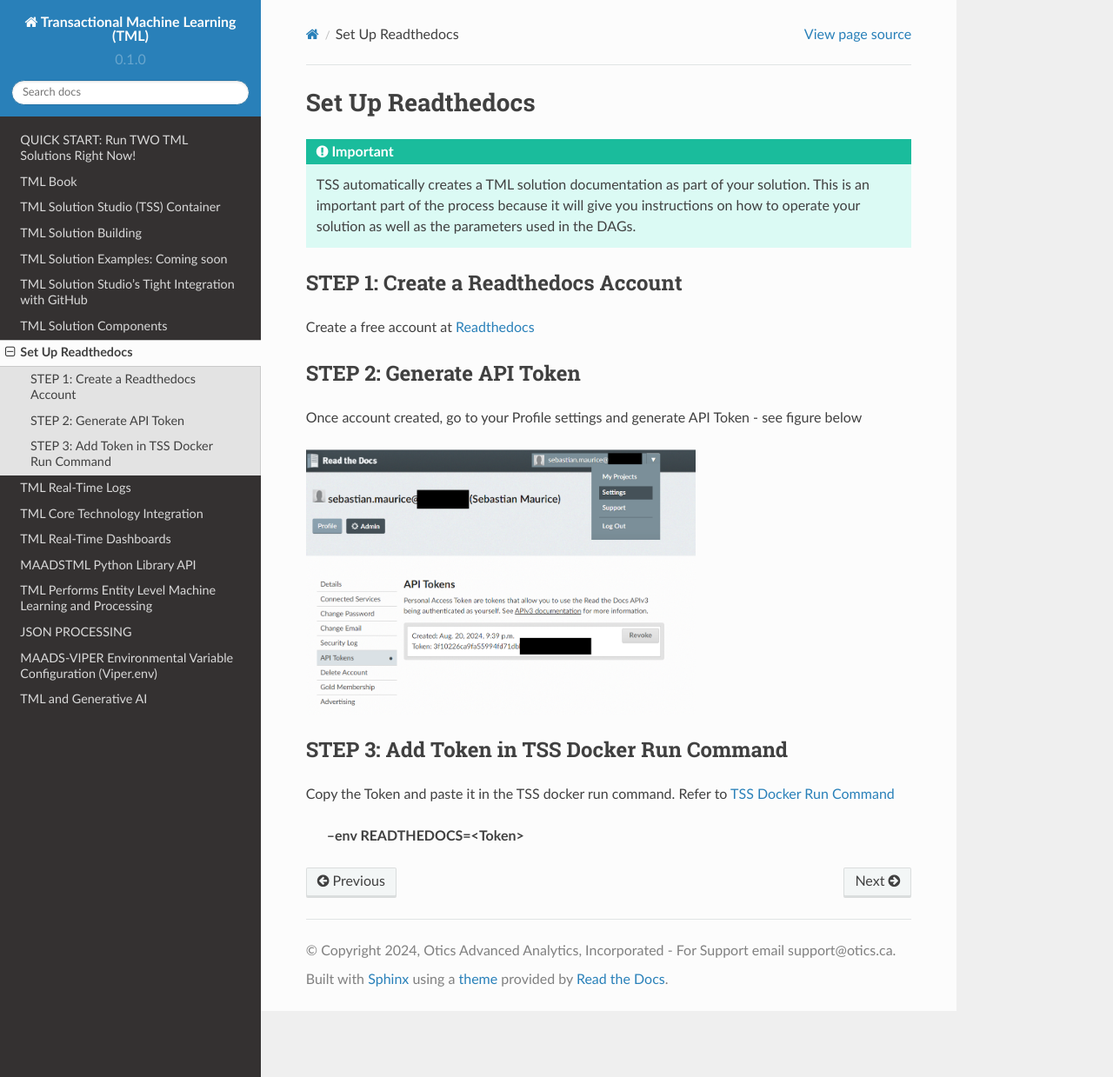
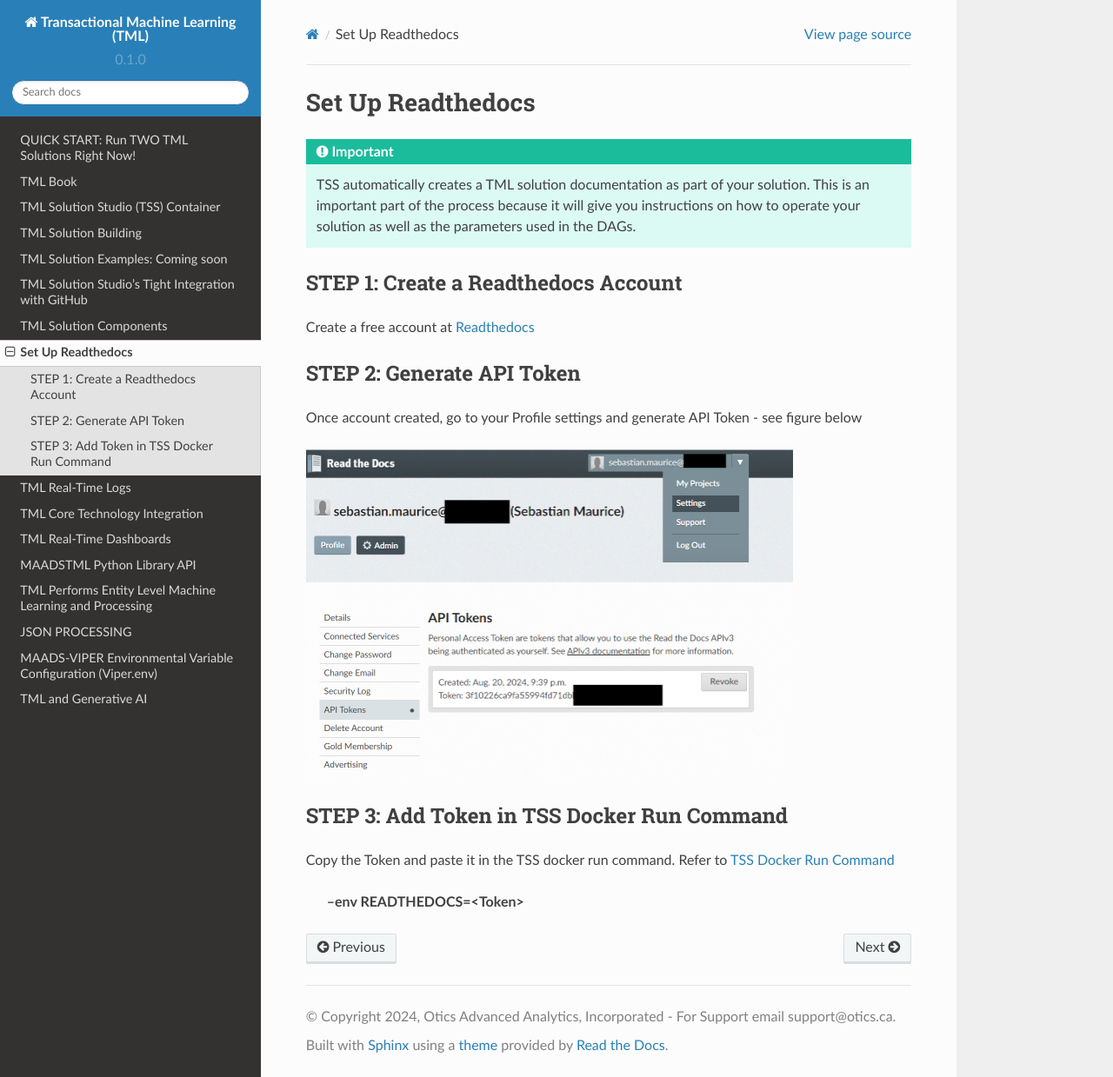
Before and after one commit to smaurice101/readthedocs, a Sphinx documentation site: the page built from docs/source/readthedocs.rst, in a window 1280 px wide and 1239 px high. Shown: the whole window at 87% size. Built offline with Sphinx 7.4.7 and the Read the Docs theme 2.0.0, drawn with Linux system fonts in a browser that asks for light colours.

Commit message:
Update readthedocs.rst

```diff
--- a/docs/source/readthedocs.rst
+++ b/docs/source/readthedocs.rst
@@ -16,7 +16,7 @@
 Once account created, go to your Profile settings and generate API Token - see figure below
 
 .. figure:: read1.png
-   :scale: 40%
+   :scale: 50%
 
 STEP 3: Add Token in TSS Docker Run Command
 ^^^^^^^^^^^^^^^^^^^^^^^^^
```
